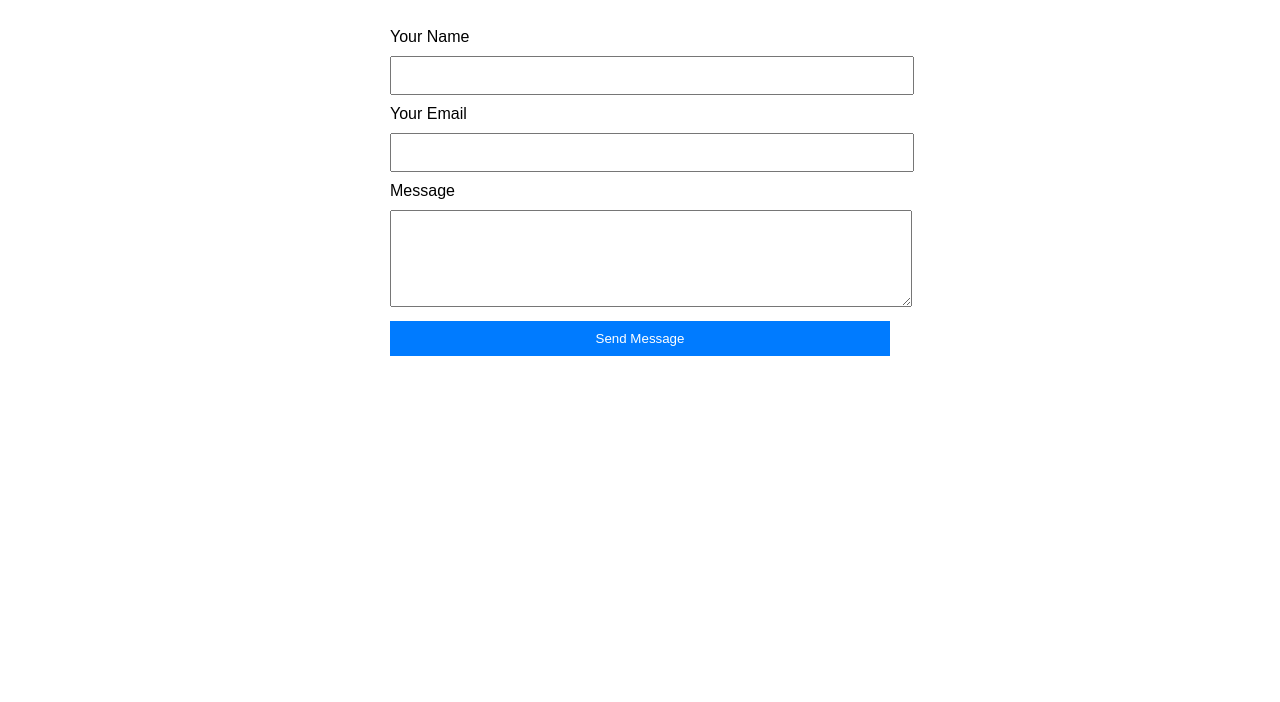
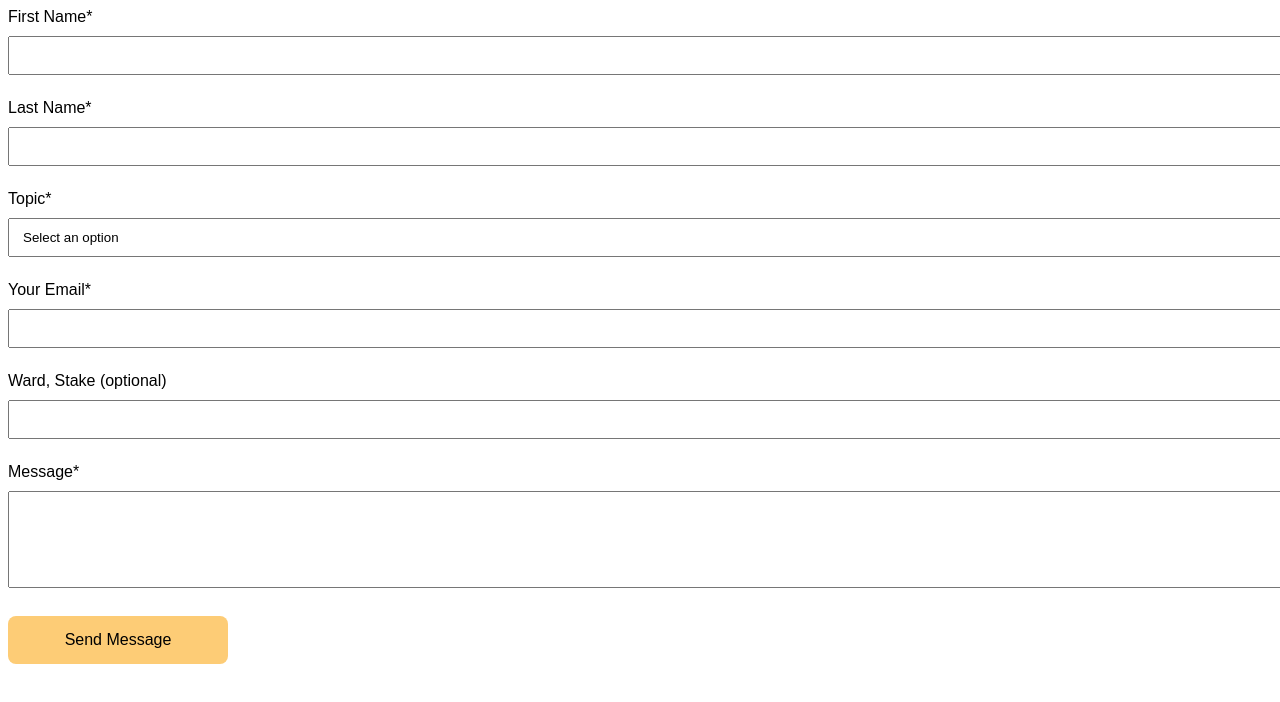
Before and after one commit to blacklivesbless/dev, a plain HTML site: page index.html in a window 1280 px wide. Drawn offline with Linux system fonts and the light colour scheme.

Commit message:
Update contact form styling and layout

```diff
--- a/index.html
+++ b/index.html
@@ -5,26 +5,52 @@
   <meta name="viewport" content="width=device-width, initial-scale=1.0"/>
   <title>Contact Us</title>
   <style>
-    body {
+    form {
+      box-sizing: content-box;
       font-family: Arial, sans-serif;
-      padding: 20px;
+      /* max-width: 500px; */
+      margin: auto;
+      outline-color: #d4a34f;
     }
-    form {
-      max-width: 500px;
-      margin: auto;
-    }
-    input, textarea, button {
+    input, textarea, select, button { /* Added 'select' here */
+      box-sizing: content-box;
       width: 100%;
       padding: 10px;
       margin-top: 10px;
+      outline-color: #d4a34f;
     }
-    input {
-      margin-bottom: 10px;
+    input, select { /* Added 'select' here */
+      margin-bottom: 24px;
+      outline-color: #d4a34f;
+    }
+    input:focus, textarea:focus, select:focus {
+      outline-color: #d4a34f;
+      box-shadow: 0 0 10px 0 #ffce7a;
     }
     button {
-      background-color: #007BFF;
-      color: white;
+      background-color: #FDCC76;
+      margin-top: 24px;
+      width: 200px;
+      color: black;
+      border-radius: 8px;
+      padding-top: 15px;
+      padding-bottom: 15px;
       border: none;
+      font-size: 16px;
+      font-weight: semibold;
+      cursor: pointer;
+      transition: background-color 0.3s ease;
+      &:hover {
+        background-color: #ffd780;
+      }
+    }
+    /* Added a style for better organization of name fields */
+    .name-group {
+      display: flex;
+      gap: 20px;
+    }
+    .name-group div {
+      flex: 1; /* Makes sure each name field takes up half the width */
     }
   </style>
 </head>
@@ -32,14 +58,29 @@
   <form action="https://api.web3forms.com/submit" method="POST">
     <input type="hidden" name="access_key" value="2fa1809b-4cf3-4dce-a178-bc8f153f1542" />
 
-    <label for="name">Your Name</label>
-    <input type="text" name="name" required>
+    <label for="first_name">First Name*</label>
+    <input type="text" name="first_name" id="first_name" required>
 
-    <label for="email">Your Email</label>
-    <input type="email" name="email" required>
+    <label for="last_name">Last Name*</label>
+    <input type="text" name="last_name" id="last_name" required>
 
-    <label for="message">Message</label>
-    <textarea name="message" rows="5" required></textarea>
+    <label for="topic">Topic*</label>
+    <select name="topic" id="topic" required>
+      <option value="" disabled selected>Select an option</option>
+      <option value="Request a Service">Request a Service</option>
+      <option value="Question">Ask a Question</option>
+      <option value="Volunteer">Volunteer with Us</option>
+      <option value="Other">Other</option>
+    </select>
+
+    <label for="email">Your Email*</label>
+    <input type="email" name="email" id="email" required>
+
+    <label for="location">Ward, Stake (optional)</label>
+    <input type="text" name="location" id="location">
+
+    <label for="message">Message*</label>
+    <textarea name="message" id="message" rows="5" required></textarea>
 
     <button type="submit">Send Message</button>
   </form>
```
